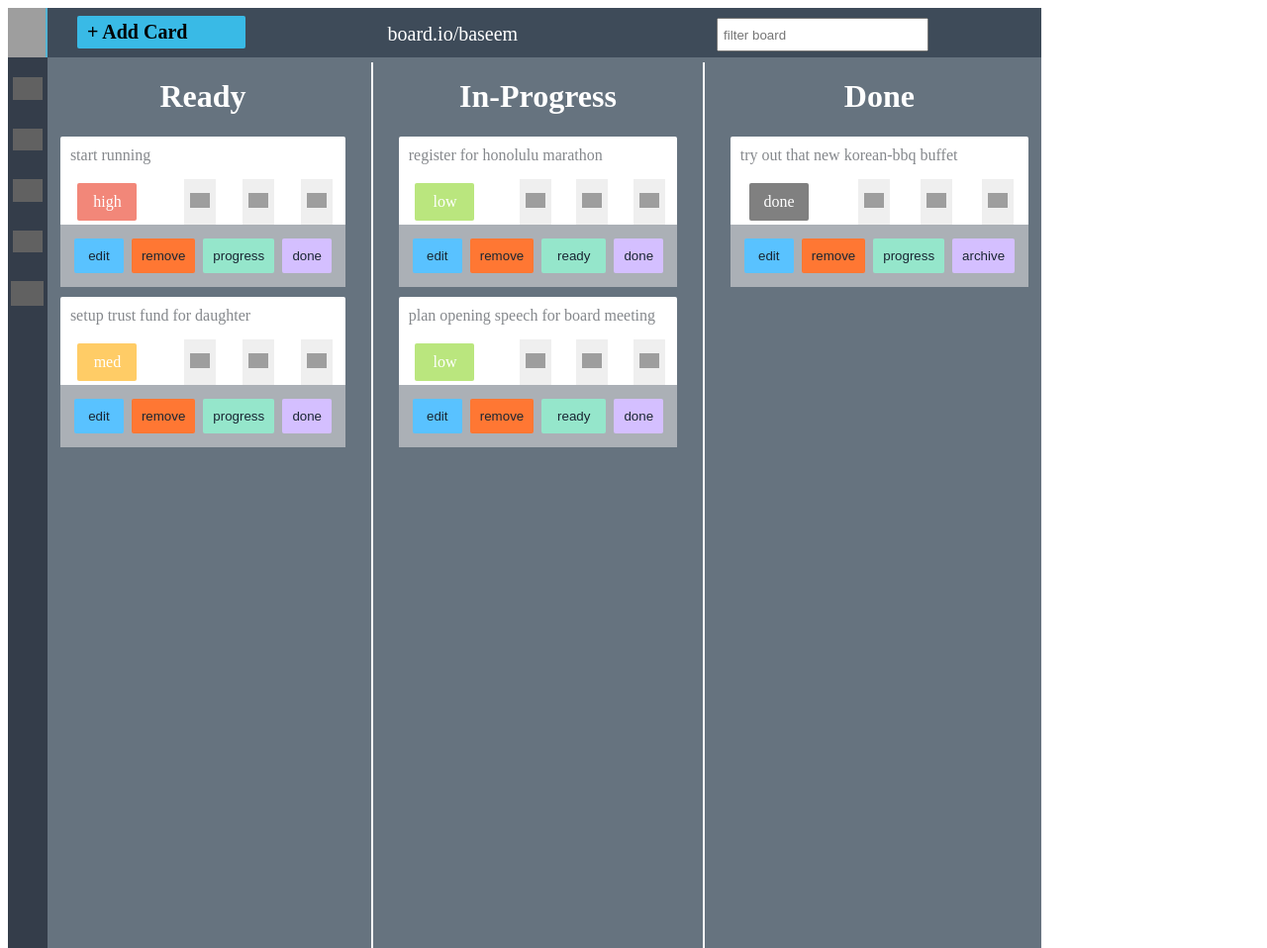
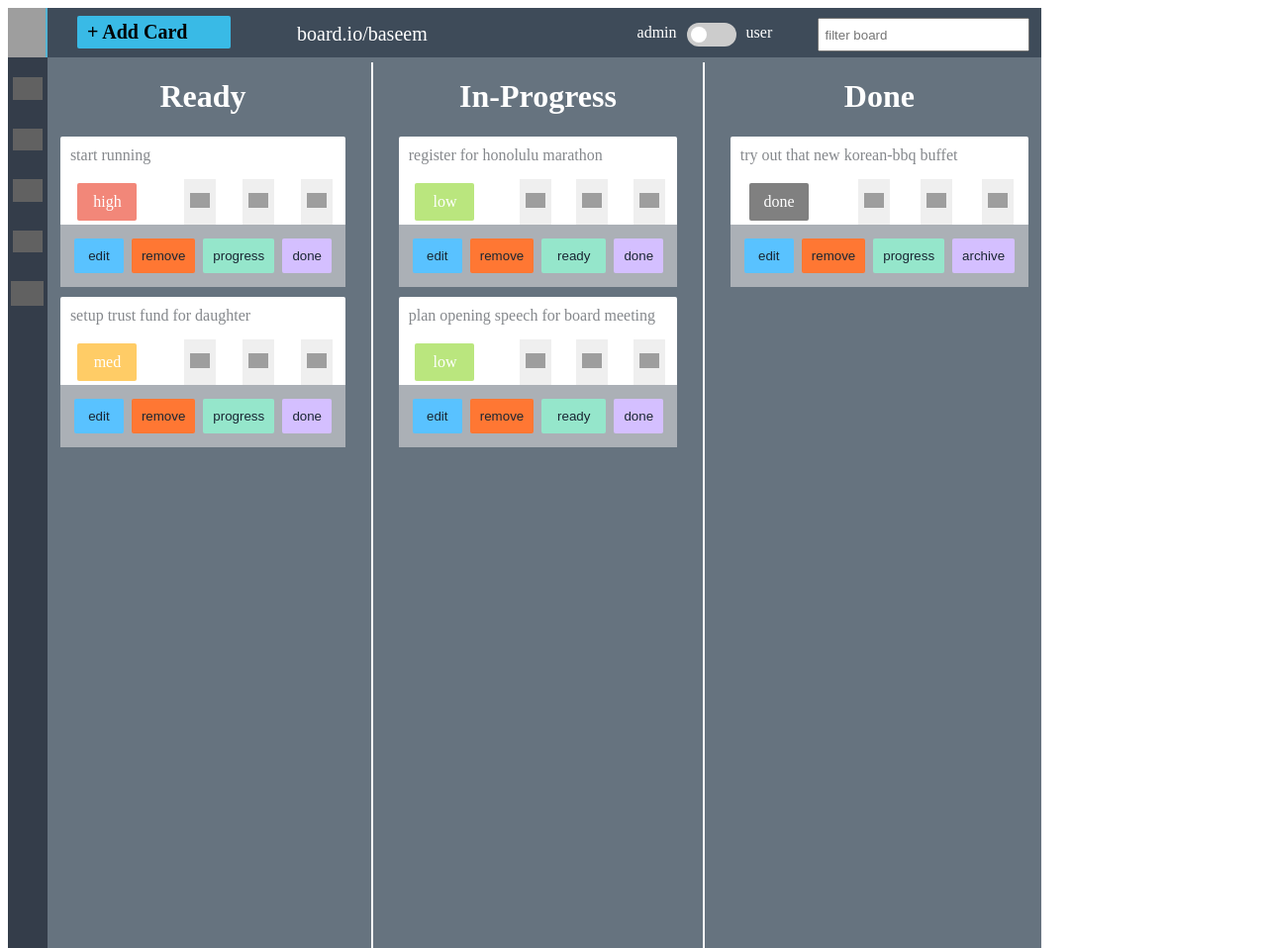
Before and after one commit to ba5eem/kanban-2, a React app: page / in a window 1280 px wide. Shown: the top 958 px of the page at 99% size. Built offline with nearby package versions, Linux system fonts and the light colour scheme; grey boxes are pictures that could not be loaded.

Commit message:
added user and admin view

```diff
--- a/src/containers/App/Card.js
+++ b/src/containers/App/Card.js
@@ -67,6 +67,7 @@ class Card extends Component {
     return( <CardDetails
               card={card}
               drag={this.drag}
+              view={this.props.view}
               onDragOver={this.onDragOver}
               onDrop={this.onDrop}
               remove={this.remove}
--- a/src/containers/App/CardDetails.js
+++ b/src/containers/App/CardDetails.js
@@ -75,12 +75,12 @@ export const DoneButton = ({card,done,handler}) => {
           )
 }
 
-export const ArchiveButton = ({archive,card}) => {
+export const ArchiveButton = ({archive,card,view}) => {
   return (<button
             onClick={(e)=>archive(e,card)}
             id='archive'
             value={card.status}
-            className="button-done">archive
+            className="button-done">{view ? "archive" : "review" }
           </button>
           )
 }
@@ -92,6 +92,7 @@ export class CardDetails extends Component {
   render() {
     const {card} = this.props;
     const status = checkStatus(card);
+    const {view} = this.props;
     return (
         <div className="card-container" draggable='true' onDragOver={(e)=>this.props.onDragOver(e)} onDrag={(e)=>this.props.drag(e,card)} onDrop={(e)=>this.props.onDrop(e,card)}>
           <div className="card-text">{card.title}</div>
@@ -105,11 +106,12 @@ export class CardDetails extends Component {
 
           <div className="card-buttons">
             <EditButton handler={this.props.edit} name='edit'/>
-
+            {view ?
             <RemoveButton
               remove={this.props.remove}
               card={card}>
             </RemoveButton>
+            : null }
 
             <ProgressButton
               handler={this.props.status}
@@ -124,6 +126,7 @@ export class CardDetails extends Component {
               </DoneButton>
 
             : <ArchiveButton
+                view={view}
                 archive={this.props.archive}
                 card={card}>
               </ArchiveButton>
--- a/src/containers/App/TopMenu.js
+++ b/src/containers/App/TopMenu.js
@@ -6,13 +6,20 @@ class TopMenu extends Component {
     super(props);
 
     this.state={
-      add: true
+      add: true,
+      toggle: true
     }
     this.add=this.add.bind(this);
+    this.view=this.view.bind(this);
   }
 
   add(){
     this.props.addCard();
+  }
+
+  view(e){
+    this.setState({toggle: !this.state.toggle})
+    this.props.changeView();
   }
 
 
@@ -23,6 +30,7 @@ class TopMenu extends Component {
 
 
   render(){
+    const {toggle} = this.state;
     return(
       <div className="top-menu">
 
@@ -34,8 +42,15 @@ class TopMenu extends Component {
           <div onClick={this.add} className="add-card">+ Add Card</div>
         </div>
 
-        <div className="current-user">board.io/{this.props.user}</div>
-
+        <div className="current-user">board.io/{toggle ? this.props.user : 'michelle'}</div>
+        <div className="toggle-block">
+            <p className="toggle-admin" onClick={(e)=>this.view(e)}>admin</p>
+          <label className="switch">
+            <input onChange={(e)=>this.view(e)} value={this.state.toggle} type="checkbox"/>
+            <span className="slider round"></span>
+          </label>
+          <p className="toggle-user" onClick={(e)=>this.view(e)}>user</p>
+        </div>
 
 
         <div className="search-block">
--- a/src/containers/App/index.js
+++ b/src/containers/App/index.js
@@ -15,6 +15,7 @@ class App extends Component {
       undo:[],
       archive:[],
       currentUser:'baseem',
+      view: true,
       drag:[]
     }
     this.eachCard=this.eachCard.bind(this);
@@ -54,6 +55,10 @@ class App extends Component {
     this.setState({undo: []})
   }
 
+  changeView(){
+    this.setState({view: !this.state.view})
+  }
+
   drag(e,card){
     this.setState({drag: card})
   }
@@ -72,6 +77,7 @@ class App extends Component {
               archive={this.archive.bind(this)}
               drag={this.drag.bind(this)}
               onDrop={this.onDrop.bind(this)}
+              view={this.state.view}
               key={i}
               text={text}
               index={i}>
@@ -92,6 +98,7 @@ class App extends Component {
 
         <TopMenu
           user={this.state.currentUser}
+          changeView={this.changeView.bind(this)}
           addCard={this.addCard}/>
 
         <SideMenu />
--- a/src/index.css
+++ b/src/index.css
@@ -38,7 +38,7 @@ body{
 }
 
 .add-block{
-  flex: 0 0 30%;
+  flex: 0 0 20%;
   height: 100%;
 }
 
@@ -60,7 +60,7 @@ body{
 
 
 .search-block{
-  flex: 0 0 33%;
+  flex: 0 0 23%;
   height: 100%;
   color: white;
 }
@@ -71,6 +71,87 @@ body{
   padding: 5px;
   margin: 10px;
 
+}
+
+.toggle-block{
+  flex: 0 0 14%;
+  height: 100%;
+  color: white;
+  display: flex;
+}
+.toggle-admin{
+  margin-left: 10px;
+}
+.toggle-user{
+  margin-right: 10px;
+}
+
+/* The switch - the box around the slider */
+.switch {
+  position: relative;
+  display: inline-block;
+  width: 50px;
+  height: 34px;
+  margin-top: 5px;
+  margin-right: 10px;
+  margin-left: 10px;
+}
+
+/* Hide default HTML checkbox */
+.switch input {display:none;}
+
+/* The slider */
+.slider {
+  position: absolute;
+  cursor: pointer;
+  top: 0;
+  left: 0;
+  right: 0;
+  bottom: 0;
+  background-color: #ccc;
+  -webkit-transition: .4s;
+  transition: .4s;
+  margin-top: 10px;
+}
+
+.slider:before {
+  position: absolute;
+  content: "";
+  height: 16px;
+  width: 16px;
+  left: 4px;
+  bottom: 4px;
+  background-color: white;
+  -webkit-transition: .4s;
+  transition: .4s;
+  margin-top: 10px;
+}
+
+input:checked + .slider {
+  background-color: #2196F3;
+  margin-top: 10px;
+}
+
+input:focus + .slider {
+  box-shadow: 0 0 1px #2196F3;
+  margin-top: 10px;
+}
+
+input:checked + .slider:before {
+  -webkit-transform: translateX(26px);
+  -ms-transform: translateX(26px);
+  transform: translateX(26px);
+}
+
+/* Rounded sliders */
+.slider.round {
+  border-radius: 34px;
+  margin-top: 10px;
+}
+
+.slider.round:before {
+  border-radius: 50%;
+  margin-top: 10px;
 }
 
 
```
